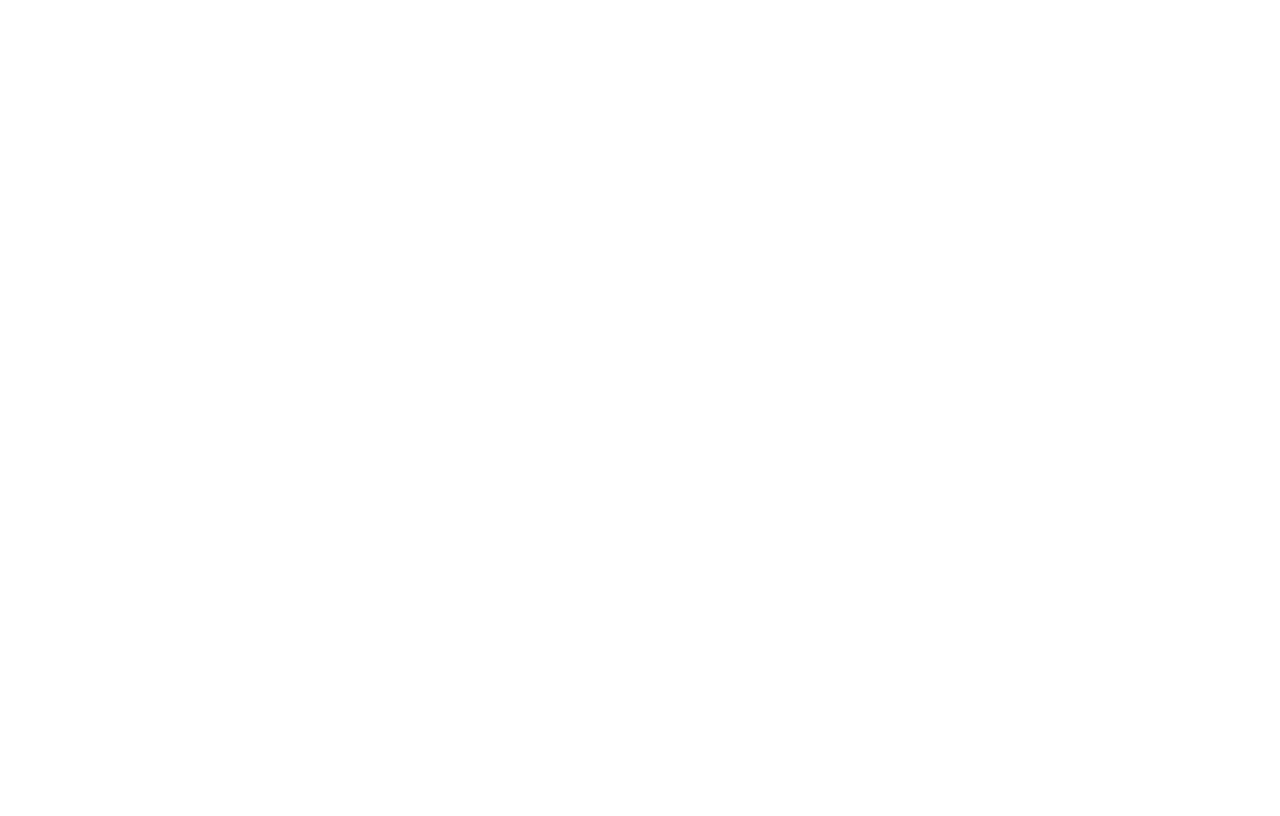
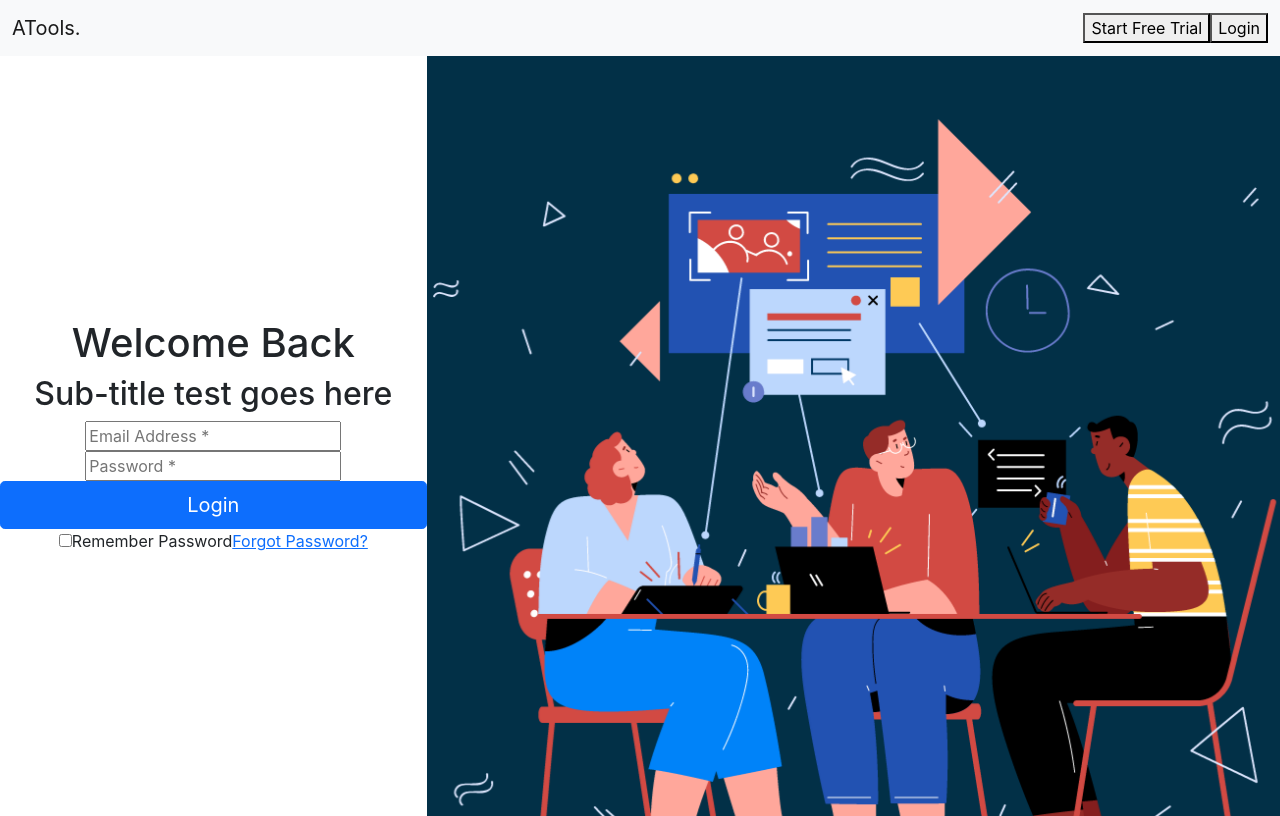
Before and after one commit to MSS023/VouchDigitalTestLogin, a React (Create React App) app: page / in a window 1280 px wide. Built offline with nearby package versions, Linux system fonts and the light colour scheme.

Commit message:
Basic Structure made

```diff
--- a/src/App.js
+++ b/src/App.js
@@ -1,8 +1,12 @@
-import './App.css';
+import "./App.css";
+import LoginPage from "./Screens/LoginPage/LoginPage";
 
 function App() {
   return (
     <div className="App">
+      <main>
+        <LoginPage />
+      </main>
     </div>
   );
 }
--- /dev/null
+++ b/src/Components/Button/Button.js
@@ -0,0 +1,11 @@
+import "./Button.css";
+
+function Button(props) {
+  return (
+    <button className={"button "+props.className} style={{ backgroundColor: props.color }}>
+      {props.children}
+    </button>
+  );
+}
+
+export default Button;
--- /dev/null
+++ b/src/Components/LoginForm/LoginForm.css
@@ -0,0 +1,7 @@
+.LoginForm {
+    margin: auto;
+    justify-content: center;
+    align-items: center;
+    height: auto;
+    width: calc(100% /3);
+}
--- /dev/null
+++ b/src/Components/LoginForm/LoginForm.js
@@ -0,0 +1,21 @@
+import Button from "../Button/Button";
+import "./LoginForm.css";
+
+function LoginForm(props) {
+  return (
+    <div className="LoginForm">
+      <h1 className="Heading">Welcome Back</h1>
+      <h2 className="SubHeading">Sub-title test goes here</h2>
+      <input type="text" className="email" placeholder="Email Address *" />
+      <input type="password" className="password" placeholder="Password *" />
+      <Button className="w-100 btn btn-lg btn-primary">Login</Button>
+      <div className="subform">
+          <input id="remPass" type="checkbox" className="check" />
+          <label for="remPass">Remember Password</label>
+          <a href="#" className="forgot">Forgot Password?</a>
+      </div>
+    </div>
+  );
+}
+
+export default LoginForm;
--- /dev/null
+++ b/src/Components/Navbar/Navbar.js
@@ -0,0 +1,22 @@
+import Button from "../Button/Button";
+import "./Navbar.css";
+
+function Navbar(props) {
+  return (
+    <div className="Navbar">
+      <nav className="navbar navbar-light bg-light">
+        <div className="container-fluid">
+          <a className="navbar-brand" href="#">
+            ATools.
+          </a>
+          <div className="navbarButtons">
+            <Button>Start Free Trial</Button>
+            <Button>Login</Button>
+          </div>
+        </div>
+      </nav>
+    </div>
+  );
+}
+
+export default Navbar;
--- a/src/Screens/LoginPage/LoginPage.css
+++ b/src/Screens/LoginPage/LoginPage.css
@@ -0,0 +1,12 @@
+.bottom {
+    height: calc( 100vh - 40px);
+    display: flex;
+    flex-direction: row;
+    width: 100%;
+}
+
+.SideImage {
+    width: calc(200% / 3);
+    background-image: url("../../../assets/image.png");
+    background-position: center;
+}
--- a/src/Screens/LoginPage/LoginPage.js
+++ b/src/Screens/LoginPage/LoginPage.js
@@ -0,0 +1,15 @@
+import LoginForm from "../../Components/LoginForm/LoginForm";
+import Navbar from "../../Components/Navbar/Navbar";
+import "./LoginPage.css";
+
+function LoginPage(props) {
+    return <div className="Login">
+        <Navbar />
+        <section className="bottom">
+            <LoginForm />
+            <div className="SideImage" />
+        </section>
+    </div>;
+}
+
+export default LoginPage;
```
Also changed, not shown: assets/image.png (added), src/Components/Button/Button.css (added), src/Components/Navbar/Navbar.css (added).
